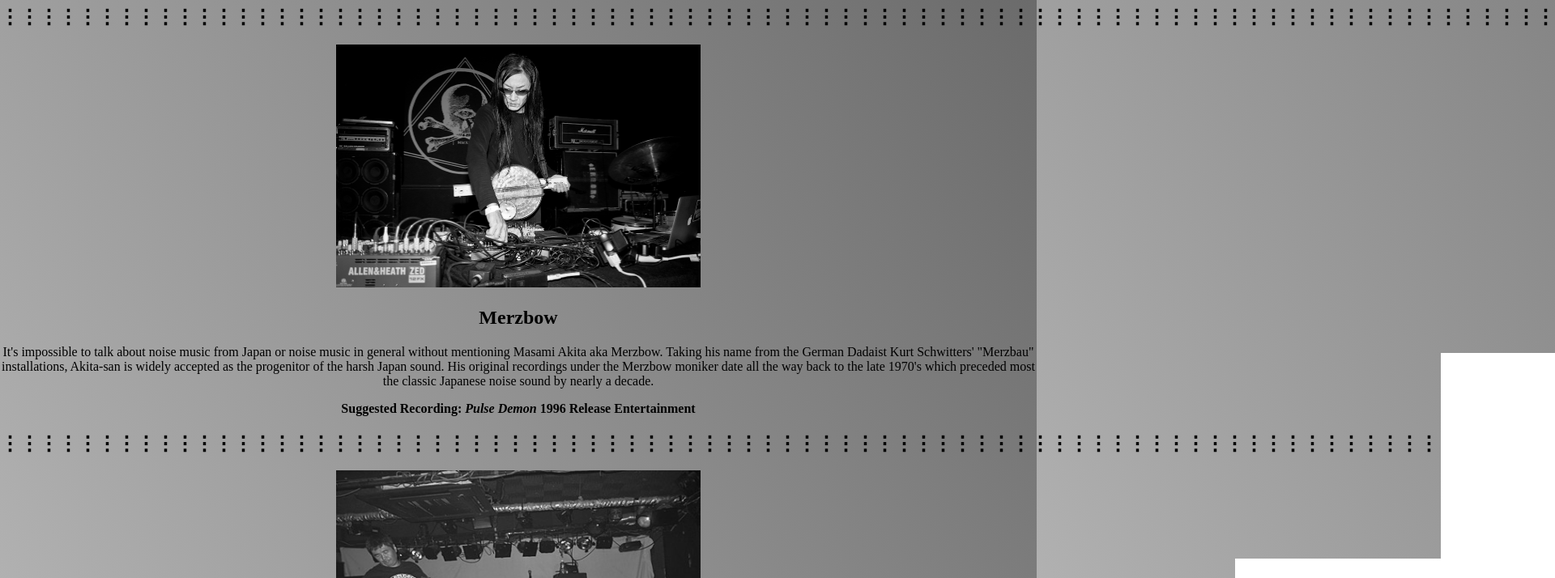
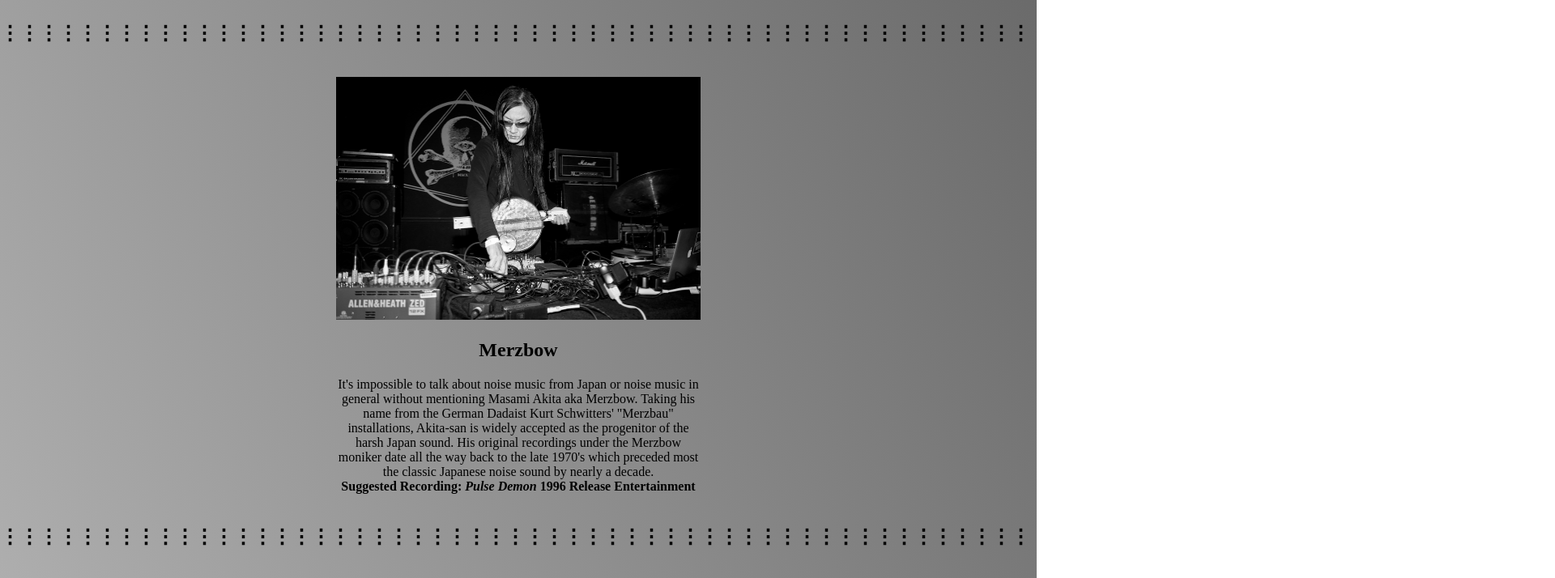
Before and after one commit to SwanGone/html-me-something, a plain HTML site: page index.html in a window 1280 px wide. Shown: the part 73-787 px from the top of the page at 81% size, 1920 px wide, since content can reach past the window. Drawn offline with Linux system fonts and the light colour scheme.

Commit message:
Cleaned up the text a bit with stylesheet

```diff
--- a/style.css
+++ b/style.css
@@ -12,3 +12,18 @@ img {
     height: 300px;
     width: 450px;
 }
+
+.divider {
+    overflow: hidden;
+}
+
+.entry {
+    text-align: center;
+    padding: 20px;
+}
+
+.entry p {
+    max-width: 450px;
+    text-align: center;
+    margin: auto;
+}
```
